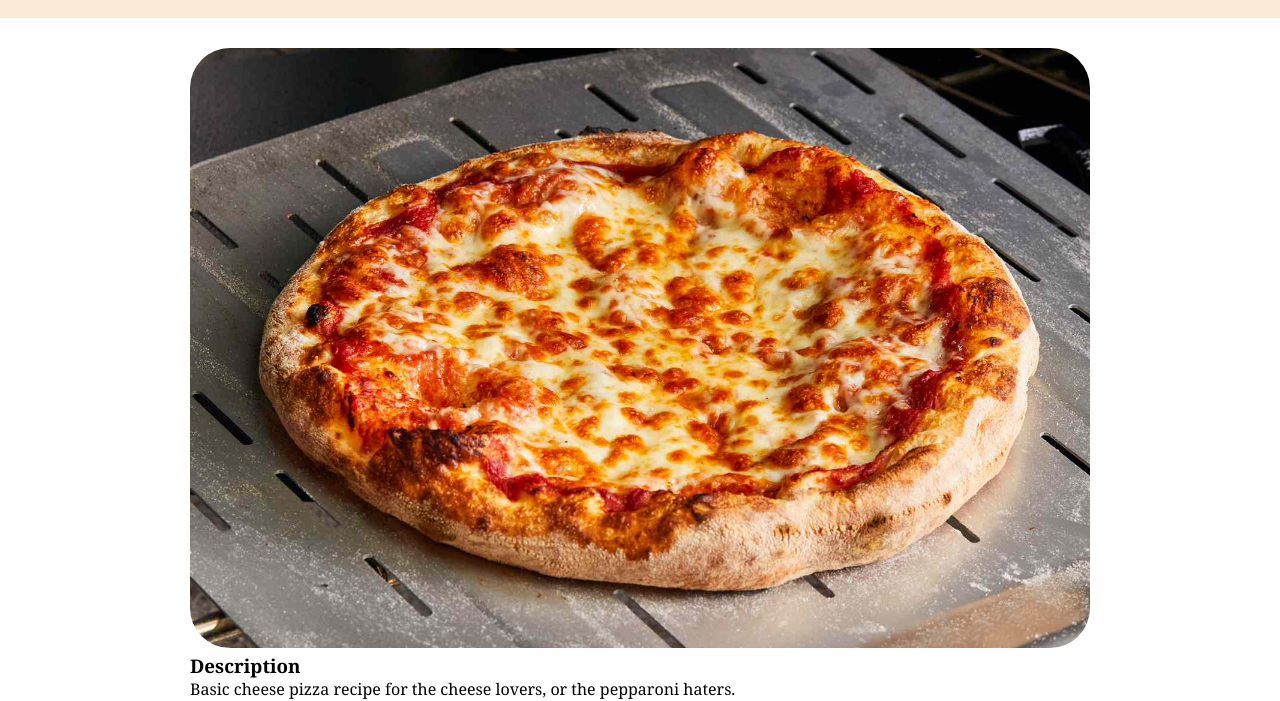
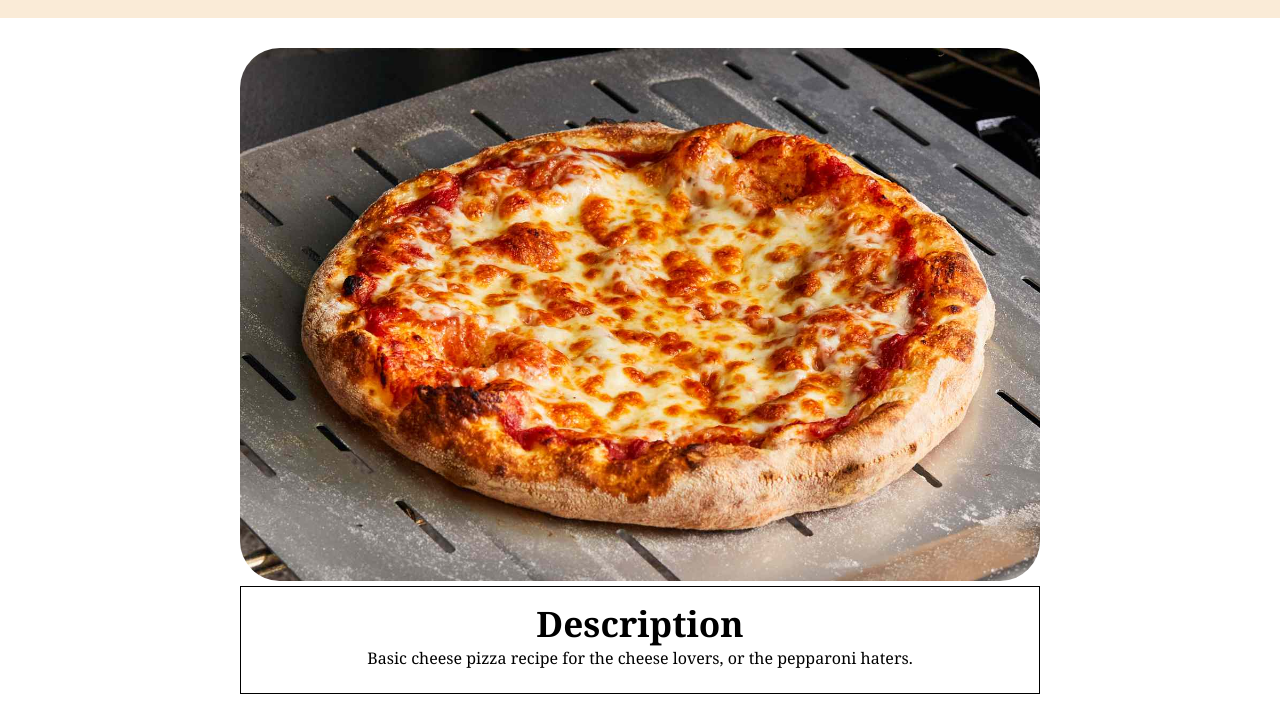
Before and after one commit to TateLe100/odin-recipes, a plain HTML site: page recipes/pizza.html in a window 1280 px wide. Shown: the part 105-806 px from the top of the page. Drawn offline with Linux system fonts and the light colour scheme.

Commit message:
Still working on CSS

```diff
--- a/recipes/pizza.html
+++ b/recipes/pizza.html
@@ -18,7 +18,6 @@
       <img
         src="../images/cheese-pizza.jpg"
         alt="Image of Pictures"
-        width="700"
       />
       <!-- Description box -->
       <div class="description">
--- a/recipes/recipesStyle.css
+++ b/recipes/recipesStyle.css
@@ -23,11 +23,21 @@ h1 {
   padding: 20px;
 }
 main {
-  width: 900px;
+  width: 800px;
   margin: auto;
 }
 img {
   border-radius: 40px;
-  width: 900px;
+  width: 800px;
   margin: auto;
 }
+.box-header {
+  /* border: 1px black solid; */
+  font-size: 30px;
+}
+.description {
+  border: 1px black solid;
+  padding: 12px;
+  text-align: center;
+  padding-bottom: 24px;
+}
```
